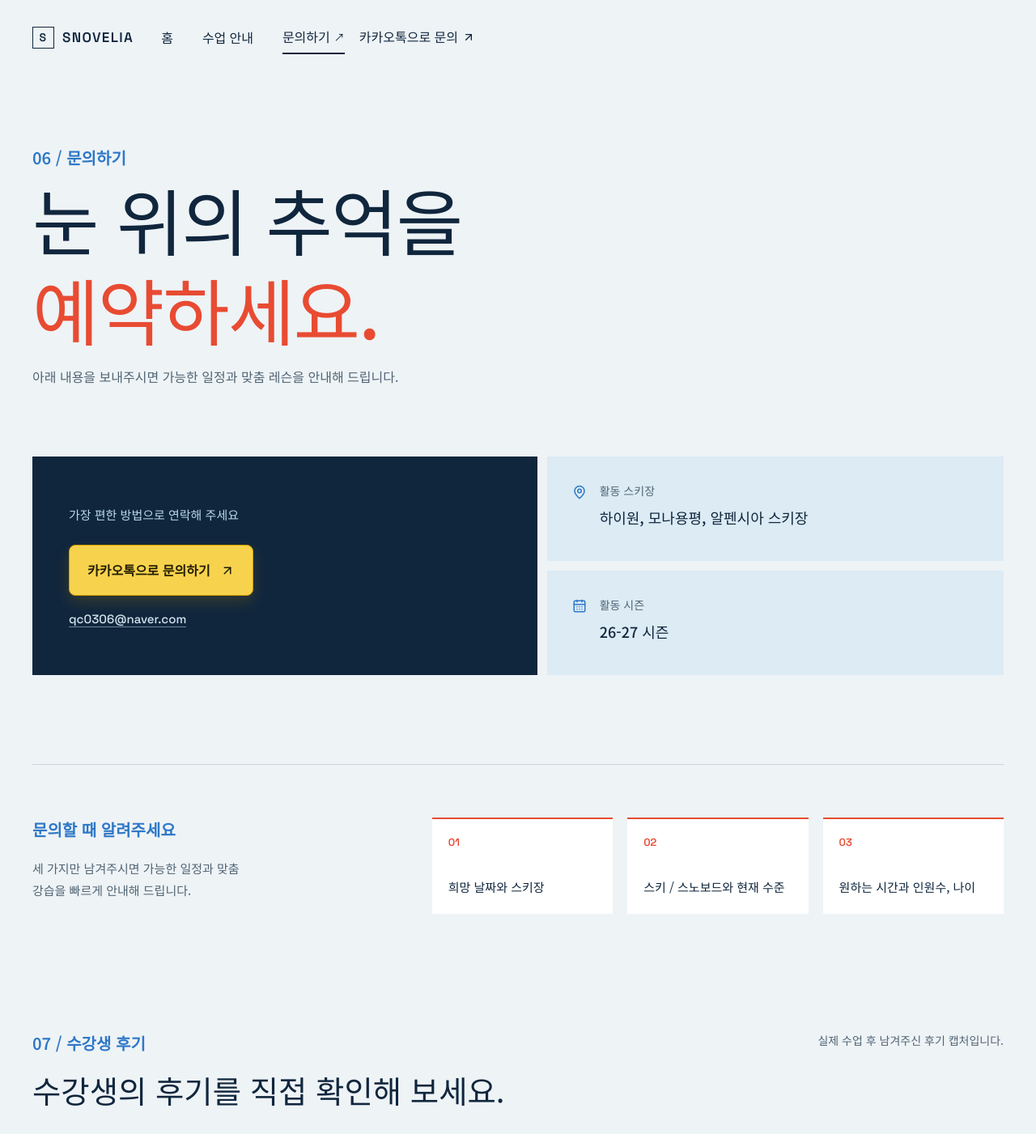
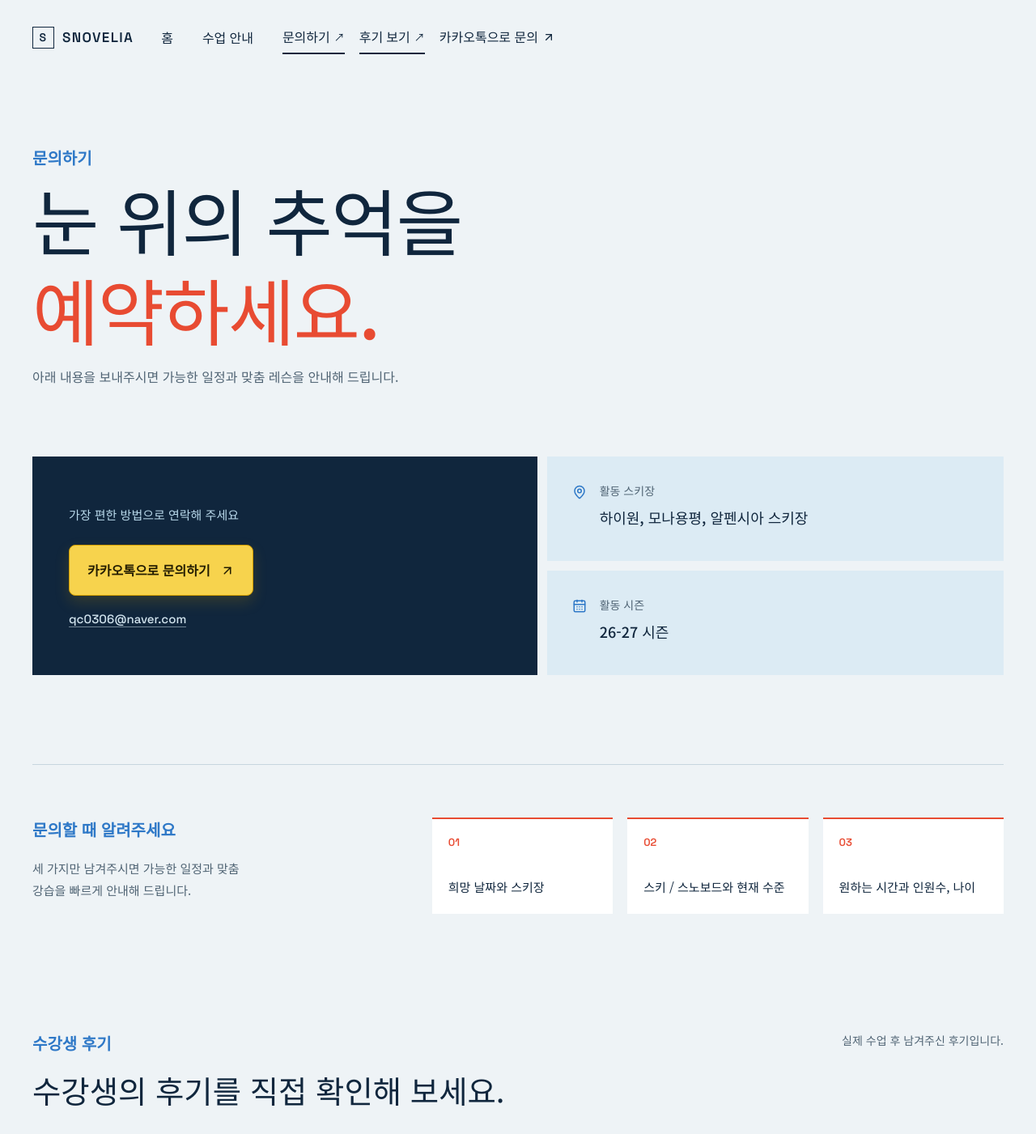
Before and after one commit to QC03/InstructorPage, a React (Vite) app: page /contact in a window 1280 px wide. Shown: the top 1401 px of the page at 81% size. Built offline with nearby package versions, Linux system fonts and the light colour scheme.

Commit message:
Design: 단독 페이지 섹션 순서 제거

```diff
--- a/src/components/AppShell.tsx
+++ b/src/components/AppShell.tsx
@@ -7,6 +7,7 @@ const links = [
   { to: '/', label: '홈' },
   { to: '/pricing', label: '수업 안내' },
   { to: '/contact', label: '문의하기' },
+  { to: '/contact#reviews', label: '후기 보기' },
 ]
 
 export function AppShell({ children }: { children: ReactNode }) {
--- a/src/pages/ContactPage.tsx
+++ b/src/pages/ContactPage.tsx
@@ -1,6 +1,8 @@
 import { ArrowUpRight, CalendarDays, MapPin } from 'lucide-react'
 import { ReviewStrip } from '../components/Gallery'
 import { siteContent } from '../content/site'
+import { useEffect } from 'react'
+import { useLocation } from 'react-router-dom'
 
 const contactChecklist = [
   '희망 날짜와 스키장',
@@ -75,7 +77,7 @@ export function ContactPage() {
   return (
     <div className="page-width interior-page contact-page">
       <section className="page-heading contact-heading">
-        <p className="eyebrow">06 / 문의하기</p>
+        <p className="eyebrow">문의하기</p>
         <h1>
           눈 위의 추억을
         </h1>
@@ -92,13 +94,13 @@ export function ContactPage() {
 
       <ContactChecklist />
 
-      <section className="reviews">
+      <section id="reviews" className="reviews">
         <div className="split-heading">
           <div>
-            <p className="eyebrow">07 / 수강생 후기</p>
+            <p className="eyebrow">수강생 후기</p>
             <p className="review-label">수강생의 후기를 직접 확인해 보세요.</p>
           </div>
-          <p className="reviews-note">실제 수업 후 남겨주신 후기 캡처입니다.</p>
+          <p className="reviews-note">실제 수업 후 남겨주신 후기입니다.</p>
         </div>
         <ReviewStrip items={siteContent.testimonials} />
       </section>
--- a/src/pages/HomePage.tsx
+++ b/src/pages/HomePage.tsx
@@ -14,17 +14,19 @@ const lessonTypes = {
   ski: {
     label: '스키',
     steps: [
-      ['기본자세', '알파인베이직포지션', '스키의 기본 자세인 알파인 베이직 포지션을 배웁니다.'],
-      ['A자', '스노우플라우턴', 'A자 자세에서 방향을 바꾸며 턴의 감각을 만듭니다.'],
-      ['S자', '페러렐턴', '두 스키를 나란히 모아 자연스럽게 슬로프를 내려옵니다.'],
+      ['01', '기본자세', '스키의 기본 자세인 알파인 베이직 포지션을 배웁니다.'],
+      ['02', 'A자','A자 자세에서 방향을 바꾸며 턴의 감각을 만듭니다.'],
+      ['03', 'S턴', '스키를 단계별로 모아 슬로프를 내려옵니다.'],
+      ['04', '페러렐턴', '스키를 나란히 모아 자연스럽게 슬로프를 내려옵니다.'],
     ],
   },
   snowboard: {
     label: '스노보드',
     steps: [
-      ['기본자세', 'BBP', '스노보드의 기본 자세인 BBP를 배웁니다.'],
-      ['낙엽', '팬듈럼', '발뒤꿈치와 발끝 엣지를 사용해 속도를 조절합니다.'],
-      ['턴', '턴 연결', '양쪽 엣지를 전환해 부드러운 턴을 완성합니다.'],
+      ['01', '기본자세', '스노보드의 기본 자세인 BBP를 배웁니다.'],
+      ['02', '낙엽', '발뒤꿈치와 발끝 엣지를 사용해 속도를 조절합니다.'],
+      ['03', '턴', '상체를 회전하여 방향을 바꾸며 턴의 감각을 만듭니다.'],
+      ['04', 'S턴', '양쪽 엣지를 전환해 부드러운 턴을 완성합니다.'],
     ],
   },
 } as const
--- a/src/pages/PricingPage.tsx
+++ b/src/pages/PricingPage.tsx
@@ -47,7 +47,7 @@ export function PricingPage() {
   return (
     <div className="page-width interior-page">
       <section className="page-heading compact-heading">
-        <p className="eyebrow">05 / 수업 안내</p>
+        <p className="eyebrow">수업 안내</p>
         <h1>
           당신에게 맞는
         </h1>
```
